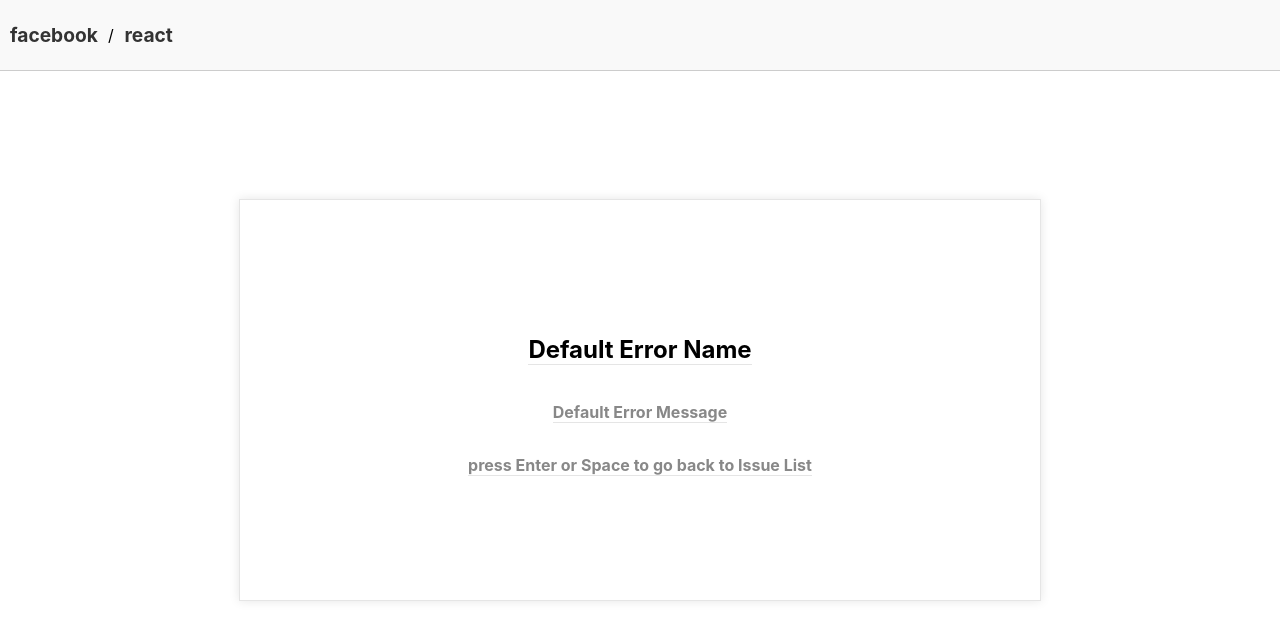
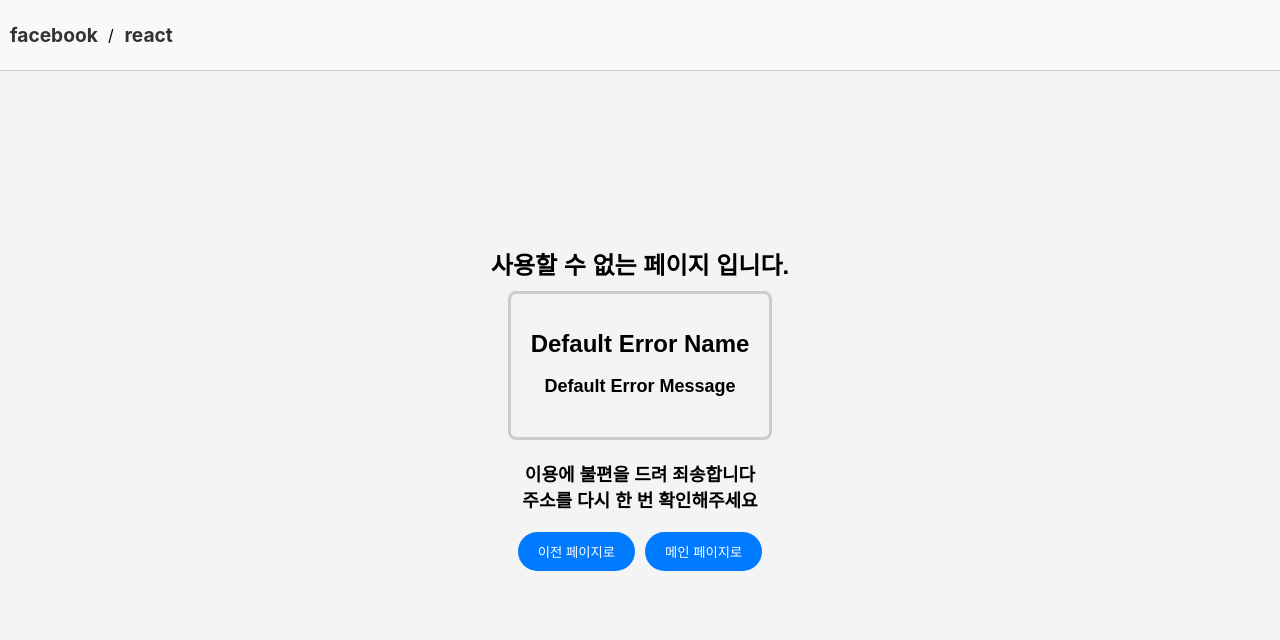
Before and after one commit to thumbthing/react-issues, a React (Create React App) app: page /error in a window 1280 px wide. Shown: the top 640 px of the page. Built offline with nearby package versions, Linux system fonts and the light colour scheme; no server answers.

Commit message:
Feat: 에러 페이지 요소 생성, 페이지 이동 기능 추가(이전/메인)

```diff
--- a/src/pages/ErrorPage.tsx
+++ b/src/pages/ErrorPage.tsx
@@ -1,7 +1,14 @@
-import React from 'react';
+import React, { useCallback } from 'react';
 import { useNavigate } from 'react-router-dom';
 import { ErrorType } from '../types/issue';
-import ErrorContainer from '../styles/pages/ErrorPage.style';
+import {
+	Button,
+	ButtonWrapper,
+	ErrorMessageContainer,
+	Header,
+	PageContainer,
+	Subheader,
+} from '../styles/pages/ErrorPage.style';
 
 interface ErrorPageProps {
 	error: ErrorType;
@@ -13,22 +20,38 @@ function ErrorPage({ error, setErrorClear }: ErrorPageProps) {
 
 	const handleOnClick = () => {
 		setErrorClear();
-		navigate('/');
 	};
 
-	const handleKeyDown = (e: React.KeyboardEvent<HTMLDivElement>) => {
-		if (e.key === 'Enter' || e.key === ' ') {
-			setErrorClear();
-			navigate('/');
-		}
-	};
+	const returnToMainPage = useCallback(() => {
+		handleOnClick();
+		navigate('/');
+	}, [navigate, handleOnClick]);
+
+	const returnToPreviousPage = useCallback(() => {
+		handleOnClick();
+		navigate(-1);
+	}, [navigate, handleOnClick]);
 
 	return (
-		<ErrorContainer role="button" tabIndex={0} onClick={handleOnClick} onKeyDown={handleKeyDown}>
-			<h1>{error.name}</h1>
-			<h5>{error.message}</h5>
-			<h5>press Enter or Space to go back to Issue List</h5>
-		</ErrorContainer>
+		<PageContainer>
+			<div>
+				<Header>사용할 수 없는 페이지 입니다.</Header>
+			</div>
+			<div>
+				<ErrorMessageContainer>
+					<Header>{error.name}</Header>
+					<Subheader>{error.message}</Subheader>
+				</ErrorMessageContainer>
+				<Subheader>
+					이용에 불편을 드려 죄송합니다 <br /> 주소를 다시 한 번 확인해주세요
+				</Subheader>
+			</div>
+
+			<ButtonWrapper>
+				<Button onClick={returnToPreviousPage}>이전 페이지로</Button>
+				<Button onClick={returnToMainPage}>메인 페이지로</Button>
+			</ButtonWrapper>
+		</PageContainer>
 	);
 }
 
--- a/src/styles/pages/ErrorPage.style.ts
+++ b/src/styles/pages/ErrorPage.style.ts
@@ -1,33 +1,48 @@
-import { styled } from 'styled-components';
+import styled from 'styled-components';
 
-const ErrorContainer = styled.div`
-	position: fixed;
-	top: 50%;
-	left: 50%;
-	transform: translate(-50%, -50%);
+export const PageContainer = styled.div`
 	display: flex;
 	flex-direction: column;
+	align-items: center;
 	justify-content: center;
-	align-items: center;
-	border: 1px solid rgba(0, 0, 0, 0.1);
-	box-shadow: 0px 0px 10px rgba(0, 0, 0, 0.1);
-	min-height: 50vh;
-	max-height: 100vh;
-	min-width: 100vh;
-	max-width: 200vh;
+	height: 100vh;
+	background-color: #f4f4f4;
+	font-family: Arial, sans-serif;
+`;
 
-	h1 {
-		font-size: 1.5rem;
-		margin-bottom: 10px;
-		border-bottom: 1px solid rgba(0, 0, 0, 0.1);
-	}
+export const ErrorMessageContainer = styled.div`
+	border: 3px solid #ccc;
+	border-radius: 8px;
+	padding: 20px;
+	margin-bottom: 20px;
+`;
 
-	h5 {
-		font-size: 1rem;
-		margin-bottom: 5px;
-		color: #888;
-		border-bottom: 1px solid rgba(0, 0, 0, 0.1);
+export const Header = styled.h1`
+	font-size: 24px;
+	margin-bottom: 10px;
+`;
+
+export const Subheader = styled.h3`
+	font-size: 18px;
+	text-align: center;
+	margin-bottom: 20px;
+`;
+
+export const ButtonWrapper = styled.div`
+	display: flex;
+	gap: 10px;
+`;
+
+export const Button = styled.button`
+	padding: 10px 20px;
+	background-color: #007bff;
+	color: white;
+	border: none;
+	border-radius: 80px;
+	cursor: pointer;
+	transition: background-color 0.3s;
+
+	&:hover {
+		background-color: #0056b3;
 	}
 `;
-
-export default ErrorContainer;
```
